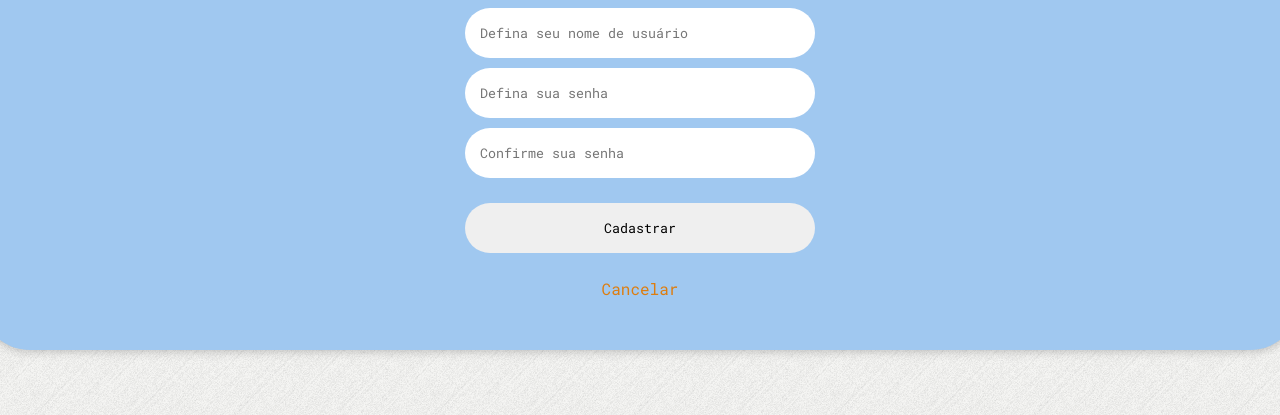
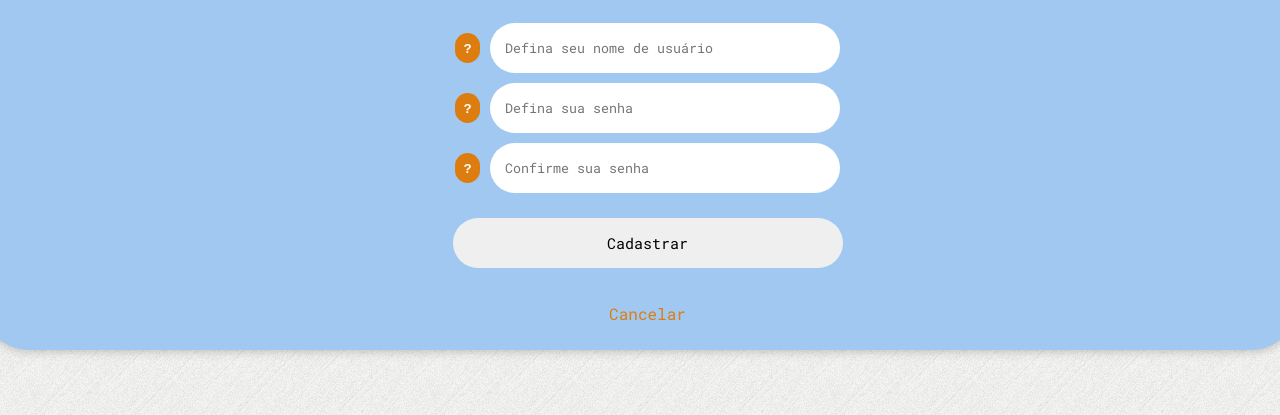
Before and after one commit to diogo-borges/projeto-aprendizes-pizzaria, a plain HTML site: page pages/SignupPage/SignupPage.html in a window 1280 px wide. Shown: the part 385-800 px from the top of the page. Drawn offline with Linux system fonts and the light colour scheme; a web font is replaced by a local one.

Commit message:
Criação dos tooltips e remodelagem CSS

```diff
--- a/pages/SignupPage/SignupPage.css
+++ b/pages/SignupPage/SignupPage.css
@@ -1,6 +1,6 @@
 @import url('../../index.css');
 
-.SingupPage-container{
+.SingupPage-container {
   width: 1300;
   height: 650;
   background-color: #A0C8F0;
@@ -13,55 +13,111 @@
   flex-direction: column;
 }
 
-.logotipo{
-  width: 30%;
+.logotipo {
+  width: 35%;
+  display: flex;
 }
 
-h1{
-  font-size: 30px;
+h1 {
+  font-size: 35px;
   text-align: center;
   color: #C02A12;
+}
 
-}
-.signup-input{
+.signup-inputs {
   display: flex;
   flex-direction: column;
-  justify-content: center;
   gap: 10px;
 }
 
-.input-user,.input-password,.input-confirm-password,.signup-btn{
+.input-user, .input-password, .input-confirm-password, .signup-btn {
   width: 350px;
   height: 50px;
   border-radius: 50px;
   outline: none;
   border-style: none;
   font-family: 'Roboto Mono', monospace;
-}
-
-.input-user,.input-password,.input-confirm-password{
   padding: 15px;
 }
 
-.signup-btn,.cancel-hiperlink{
+.signup-btn, .cancel-hiperlink {
   cursor: pointer;
   text-align: center;
+  margin-left: 15px;
   margin-top: 15px;
   text-decoration: none;
+  width: 390px;
 }
 
-.cancel-hiperlink{
-color: #dd7d0f;
+.cancel-hiperlink {
+  color: #dd7d0f;
+  margin-top: 35px;
 }
 
-.signup-btn:hover{
+.signup-btn {
+  font-size: 15px;
+}
+
+.signup-btn:hover {
   background-color: #dd7d0f;
   color: white;
+  font-size: 15px;
 }
 
-sub {
-  font-size: 14px;
-  align-self: center;
-  color: #ff0000;
-  margin: 0;
+.tooltip-user, .tooltip-password, .tooltip-password-confirm {
+  display: flex;
+  justify-content: center;
+  align-items: center;
+  margin-right: 10px;
 }
+
+[data-tooltip] {
+  position: relative;
+  cursor: pointer;
+  background-color: #dd7d0f;
+  border-radius: 100px;
+  padding: 5px;
+  width: 25px;
+  height: 30px;
+  text-decoration: none;
+  border-style: none;
+  color: white;
+  font-weight: bold;
+  margin-left: 15px;
+}
+
+[data-tooltip]::after {
+  position: absolute;
+  width: 140px;
+  right: calc(50% - 70px);
+  right: 125%;
+  text-align: center;
+  box-sizing: border-box;
+  content: attr(data-tooltip);
+  color: #dd7d0f;
+  background-color: rgba(255, 255, 255, 0.658);
+  padding: 8px;
+  border-radius: 10px;
+  visibility: hidden;
+  opacity: 0;
+  transform: translateY(10px);
+  transition: opacity 0.3s, transform 0.2s;
+}
+
+[data-tooltip]:hover::after {
+  opacity: 1;
+  visibility: visible;
+  transform: translateY(0);
+}
+
+.input-tooltips {
+  display: flex;
+  flex-direction: row;
+  justify-content: center;
+  align-items: center;
+}
+
+.signup-btn-and-hiperlink {
+  display: flex;
+  flex-direction: column;
+}
--- a/pages/SignupPage/SignupPage.html
+++ b/pages/SignupPage/SignupPage.html
@@ -1,20 +1,33 @@
 <link rel="stylesheet" href="SignupPage.css">
-<script src="SignupPage.js"></script>
+<script type="module" src="SignupPage.js"></script>
 <title>Algoritmo cadastro</title>
 
 <div class="main">
   <section class="SingupPage-container">
     <img class="logotipo" src="../../assets/img/algoritmo horizontal.png">
-		<form class="signup-input">
+    <form class="signup-inputs">
       <h1>.Cadastro</h1>
+      <div class="input-tooltips">
+        <button class="tooltip-user" data-tooltip="O usuário pode ser composto de letras,
+        maiúsculas e/ou minúsculas, números e símbolos como traço (-), underscore (_) e ponto (.)">&#63</button>
         <input class='input-user' type="text" placeholder="Defina seu nome de usuário">
-			<sub class="error hide"></sub>
+      </div>
+      <sub id="user-error" class="error hide"></sub>
+      <div class="input-tooltips">
+        <button class="tooltip-password" data-tooltip="A senha deve conter pelo menos 6
+        dígitos, incluindo um número, uma letra maiúscula e minúscula e um caractere especial (@$!%*#?&+)">&#63</button>
         <input class='input-password' type="password" placeholder="Defina sua senha">
-			<sub class="error hide"></sub>
+      </div>
+      <sub id="password-error" class="error hide"></sub>
+      <div class="input-tooltips">
+        <button class="tooltip-password-confirm" data-tooltip="Deve ser idêntica à senha definida acima">&#63</button>
         <input class='input-confirm-password' type="password" placeholder="Confirme sua senha">
-			<sub class="error hide"></sub>
-			<button class='signup-btn' onclick="signup()">Cadastrar</button>
+      </div>
+      <sub id="confirm-password-error" class="error hide"></sub>
+      <div class="signup-btn-and-hiperlink">
+        <button type="submit" class='signup-btn'>Cadastrar</button>
         <a class="cancel-hiperlink" href="../LoginPage/LoginPage.html">Cancelar</a>
+      </div>
     </form>
   </section>
 </div>
```
Lines whose indentation alone changed are shown as unchanged.
